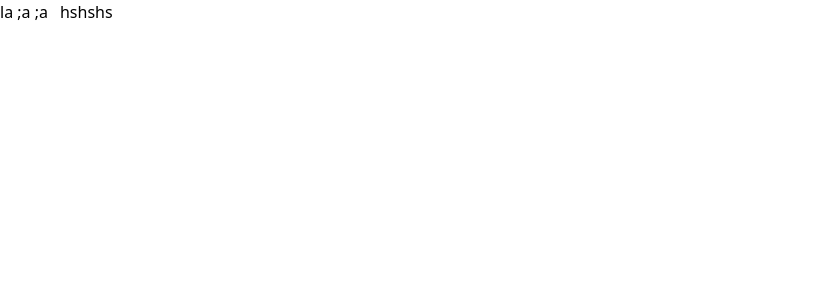
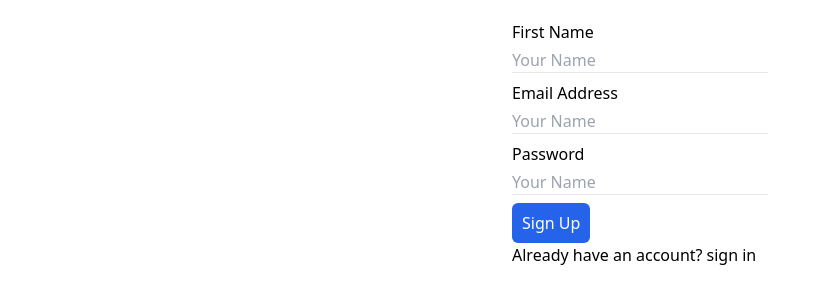
Before and after one commit to iamrabie/sample-app-client, a React app: page / in a window 1280 px wide. Shown: the top 304 px of the page, without its empty margins (0-830 px from the left). Built offline with nearby package versions, Linux system fonts and the light colour scheme; the HTML template or start-up script is replaced by a standard one.

Commit message:
added state to sign up form for name, email and password fields.

```diff
--- a/src/App.jsx
+++ b/src/App.jsx
@@ -1,18 +1,18 @@
-import { useState } from 'react'
+import { useState } from 'react';
 import heroImg from './assets/hero.png'
 import reactLogo from './assets/react.svg'
 import viteLogo from './assets/vite.svg'
 import './App.css'
+
+import SignUp from './components/sign-up.component';
+
 
 function App() {
   const [count, setCount] = useState(0)
 
   return (
     <>
-      {/* <p className='text-center font-bold'>this is the app page</p> */}
-      <div className='flex flex-row gap-x-3'>
-         <p>la ;a ;a</p><p>hshshs</p>
-      </div>
+      <SignUp />
     </>
   )
 }
--- /dev/null
+++ b/src/components/sign-up.component.jsx
@@ -0,0 +1,56 @@
+import { useState } from "react";
+
+const SignUp = () => {
+
+    const [data , setData] = useState({
+        name:'',
+        email:'',
+        password:''
+    });
+
+    console.log(data);
+
+    const handleSubmit = (e) => {
+      e.preventDefault();
+      console.log("you clicked submit handle button");
+    }
+
+
+    const handleInput = (e) => {
+
+        setData({
+            ...data,
+            [e.target.name]:e.target.value
+        });
+
+    }
+
+
+    return(
+        <>
+        <form className="flex flex-col justify-center gap-y-2 w-1/5 block mx-auto mt-5" onSubmit={handleSubmit}>
+            <div className="flex flex-col gap-y-1">
+              <label>First Name</label>
+              <input type="text" placeholder="Your Name" className="border-b" value={data.name} name="name" onChange={handleInput} />
+            </div>
+            <div className="flex flex-col gap-y-1">
+              <label>Email Address</label>
+              <input type="email" placeholder="Your Name" className="border-b" value={data.email}  name="email" onChange={handleInput}/>
+            </div>
+            <div className="flex flex-col gap-y-1">
+              <label>Password</label>
+              <input type="text" placeholder="Your Name" className="border-b" value={data.password} name="password" onChange={handleInput}/>
+            </div>
+            <div>
+              <button type="submit" className="bg-blue-600 text-white px-2.5 py-2 rounded-md">Sign Up</button>
+              <div>
+                <p className="flex gap-x-1">Already have an account? <span>sign in</span></p>
+              </div>
+            </div>
+        </form>
+        </>
+    );
+}
+
+
+export default SignUp;
```
